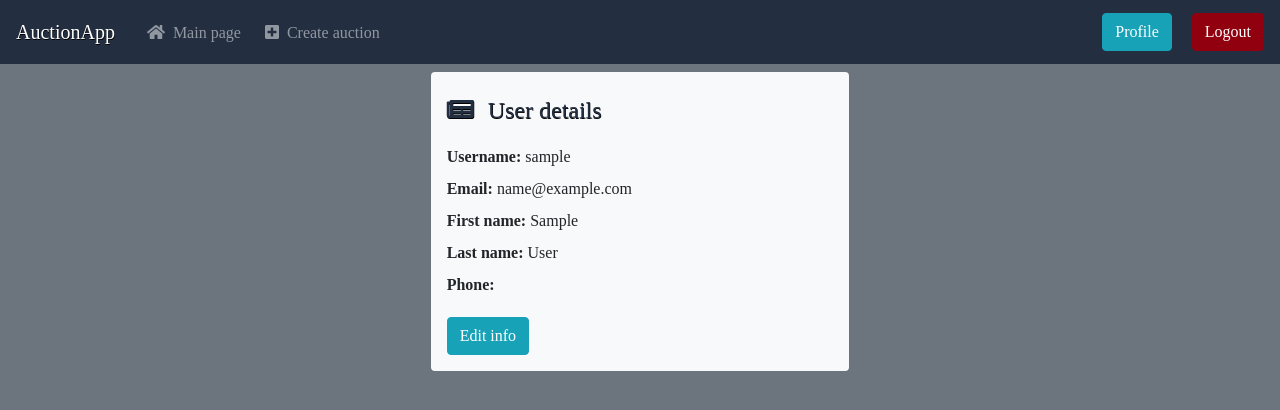
After one commit to juhanikosk/auction-app, a Django app: page /user/1/ in a window 1280 px wide. The commit adds this page. Shown: the top 410 px of the page. Run offline with Django 3.2, Linux system fonts and the light colour scheme; the visitor is signed in with stand-in values (Sample User, id 1); data comes from the database, SQL or seed files in the repository; some libraries are stand-ins or nearby versions; some web fonts are replaced.

Commit message:
Add user details view
User details can now be viewed and modified through the user's
update and details view.

```diff
--- a/auction/models/__init__.py
+++ b/auction/models/__init__.py
@@ -1,3 +1,4 @@
+from auction.models.user import *
 from auction.models.item import *
 from auction.models.news import *
 from auction.models.bid import *
--- a/auction/models/bid.py
+++ b/auction/models/bid.py
@@ -1,8 +1,7 @@
-from django.contrib.auth.models import User
 from django.db import models
 from django.shortcuts import reverse
 
-from auction.models import Item
+from auction.models import AuctionUser, Item
 
 
 class Bid(models.Model):
@@ -12,7 +11,7 @@ class Bid(models.Model):
     class Meta:
         app_label="auction"
 
-    user = models.ForeignKey(to=User, on_delete=models.CASCADE, related_name="bids")
+    user = models.ForeignKey(to="auction.AuctionUser", on_delete=models.CASCADE, related_name="bids")
     auction = models.ForeignKey(to=Item, on_delete=models.CASCADE, related_name="bids")
     price = models.IntegerField(blank=False, verbose_name="Price")
 
--- /dev/null
+++ b/auction/models/user.py
@@ -0,0 +1,11 @@
+from django.contrib.auth.models import AbstractUser
+from django.db import models
+
+
+class AuctionUser(AbstractUser):
+    first_name = models.CharField(verbose_name="First name", max_length=128)
+    last_name = models.CharField(verbose_name="Last name", max_length=128)
+    phone = models.CharField(verbose_name="Phonenumber", max_length=28)
+
+    def __str__(self):
+        return "{} {} | {}".format(self.first_name, self.last_name, self.email)
--- a/auction/settings.py
+++ b/auction/settings.py
@@ -32,6 +32,8 @@ LOGGING_CONFIG = None
 CSRF_COOKIE_SECURE = True
 SESSION_COOKIE_SECURE = True
 SECURE_SSL_REDIRECT = True
+
+AUTH_USER_MODEL = 'auction.AuctionUser'
 
 # Application definition
 
--- a/auction/static/css/style.css
+++ b/auction/static/css/style.css
@@ -29,3 +29,7 @@
     height: 100%;
     z-index: 2;
 }
+
+.link-element-wrapper:hover {
+    background-color: rgba(124, 124, 124, 0.151)
+}
--- a/auction/templates/forms/form_fields.html
+++ b/auction/templates/forms/form_fields.html
@@ -3,7 +3,7 @@
         <div class="col-10">
             <span class="text-danger small">{{ field.errors }}</span>
         </div>
-        <label class="control-label h5 col-2">{{ field.label_tag }}</label>
+        <label class="control-label h5 col-12">{{ field.label_tag }}</label>
         <div class="col-12">{{ field }}</div>
     </div>
 {% endfor %}
--- a/auction/templates/navbar/navbar.html
+++ b/auction/templates/navbar/navbar.html
@@ -15,7 +15,7 @@
                 </li>
             </ul>
             <div class="my-2 my-lg-0">
-                <a href="#" class="btn btn-info my-2 mr-2 mr-lg-3 my-lg-0 my-sm-0">Profile</a>
+                <a href="{% url 'user-detail-view' request.user.pk %}" class="btn btn-info my-2 mr-2 mr-lg-3 my-lg-0 my-sm-0">Profile</a>
                 <a href="{% url 'logout' %}" class="btn btn-danger my-2 my-lg-0 my-sm-0">Logout</a>
             </div>
         </div>
--- /dev/null
+++ b/auction/templates/user/show_details.html
@@ -0,0 +1,31 @@
+{% extends "main.html" %}
+{% load static %}
+
+{% block main_content %}
+    <div class="row mx-1 mt-2">
+        <div class="col-12 offset-sm-1 offset-lg-3 offset-xl-4 col-sm-10 col-lg-6 col-xl-4 px-0 bg-light rounded p-2 pt-3">
+            <h4 class="p-2 header-title text-primary">
+                <i class="fas fa-newspaper mr-2"></i>
+                User details
+            </h4>
+            <div class="px-2 py-1">
+                <strong>Username: </strong><span>{{ user.username }}</span>
+            </div>
+            <div class="px-2 py-1">
+                <strong>Email: </strong><span>{{ user.email }}</span>
+            </div>
+            <div class="px-2 py-1">
+                <strong>First name: </strong><span>{{ user.first_name }}</span>
+            </div>
+            <div class="px-2 py-1">
+                <strong>Last name: </strong><span>{{ user.last_name }}</span>
+            </div>
+            <div class="px-2 py-1">
+                <strong>Phone: </strong><span>{{ user.phone }}</span>
+            </div>
+            <div class="px-2 pt-3 pb-2">
+                <a class="btn btn-info" href="{% url 'user-edit-view' user.pk %}">Edit info</a>
+            </div>
+        </div>
+    </div>
+{% endblock main_content %}
--- a/auction/urls.py
+++ b/auction/urls.py
@@ -22,6 +22,7 @@ from django.urls import path
 
 from auction.views.login import CreateUserView, LoginView, logout_user
 from auction.views.auctions import CreateAuctionView, IndexView, AuctionDetailView
+from auction.views.user import UserDetailView, UserUpdateView
 
 
 def login_wrap(view_class, template=None):
@@ -35,5 +36,7 @@ urlpatterns = [
     path('login/create-user/', CreateUserView.as_view(), name="create-user"),
     path('', login_wrap(IndexView), name="main-page"),
     path('create-auction/', login_wrap(CreateAuctionView), name="create-auction"),
-    path('auction/<pk>/', login_wrap(AuctionDetailView), name="auction-details")
+    path('auction/<pk>/', login_wrap(AuctionDetailView), name="auction-details"),
+    path('user/<pk>/edit', login_wrap(UserUpdateView), name="user-edit-view"),
+    path('user/<pk>/', login_wrap(UserDetailView), name="user-detail-view")
 ] + static(settings.MEDIA_URL, document_root=settings.MEDIA_ROOT)
--- a/auction/views/login.py
+++ b/auction/views/login.py
@@ -1,10 +1,12 @@
 from django.contrib import messages
 from django.contrib.auth import authenticate, login, logout
-from django.contrib.auth.models import User
 from django.core.validators import validate_email, ValidationError
 from django.http import HttpResponseRedirect
 from django.shortcuts import render, reverse
 from django.views.generic import View
+
+
+from auction.models import AuctionUser
 
 
 class LoginView(View):
@@ -57,7 +59,7 @@ class CreateUserView(View):
             return HttpResponseRedirect(reverse('create-user'))
 
         try:
-            User.objects.create_user(
+            AuctionUser.objects.create_user(
                 email=email,
                 username=username,
                 password=password
--- /dev/null
+++ b/auction/views/user.py
@@ -0,0 +1,20 @@
+from django.http import HttpResponseRedirect
+from django.shortcuts import reverse
+from django.views.generic import DetailView, UpdateView
+
+
+from auction.models import AuctionUser
+
+
+class UserUpdateView(UpdateView):
+    model=AuctionUser
+    template_name="user/edit_details.html"
+    fields=['username', 'email', 'first_name', 'last_name', 'phone']
+
+    def get_success_url(self):
+        return reverse('user-detail-view', kwargs={'pk': self.request.user.pk})
+
+
+class UserDetailView(DetailView):
+    model=AuctionUser
+    template_name="user/show_details.html"
```
Also changed, not shown: auction/templates/user/edit_details.html (added, +22 -0 lines), auction/migrations/0001_initial.py, auction/migrations/0002_newsitem.py (deleted), auction/migrations/0003_auto_20180917_1921.py (deleted), auction/migrations/0004_bid.py (deleted), auction/migrations/0005_item_description.py (deleted).
